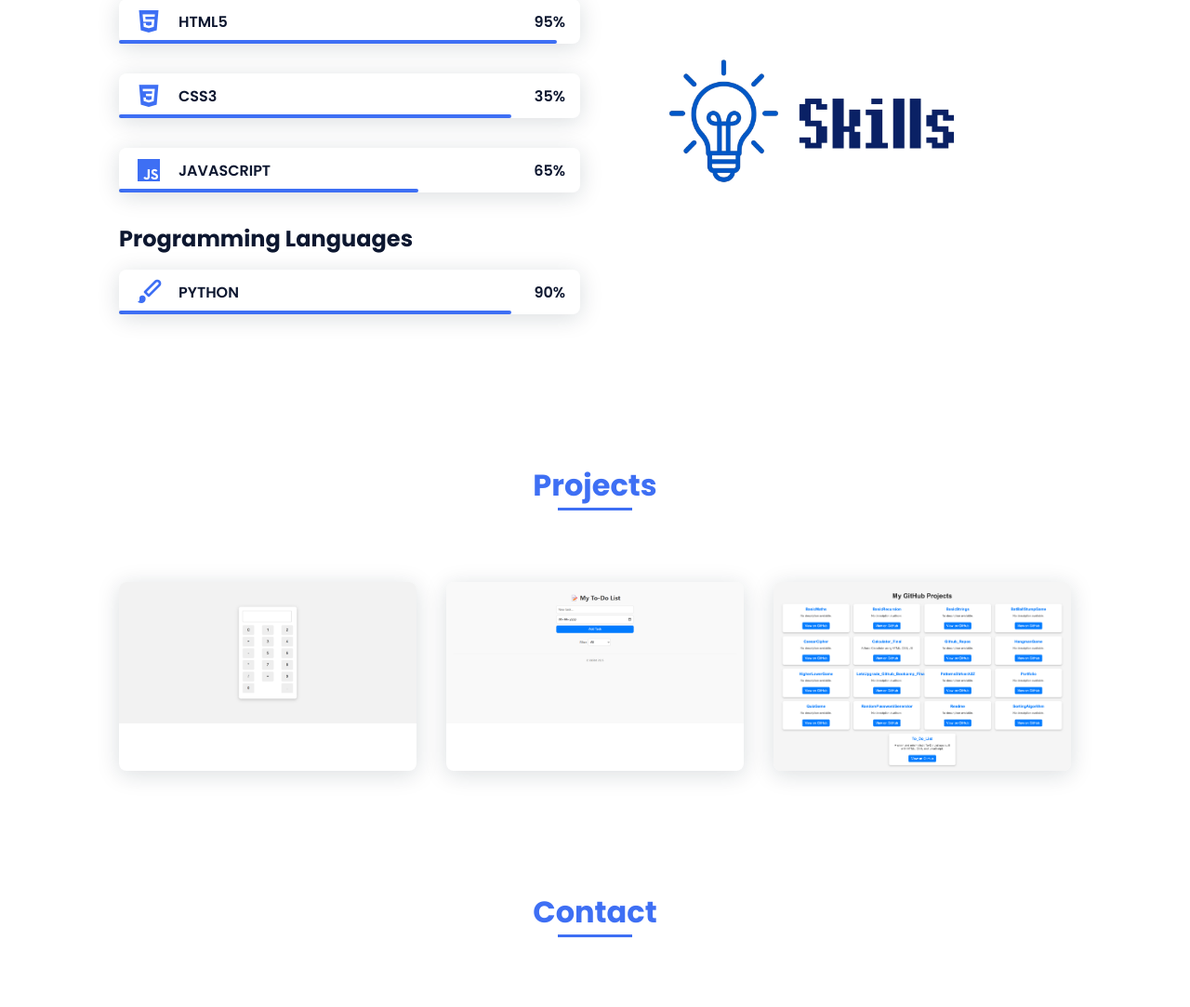
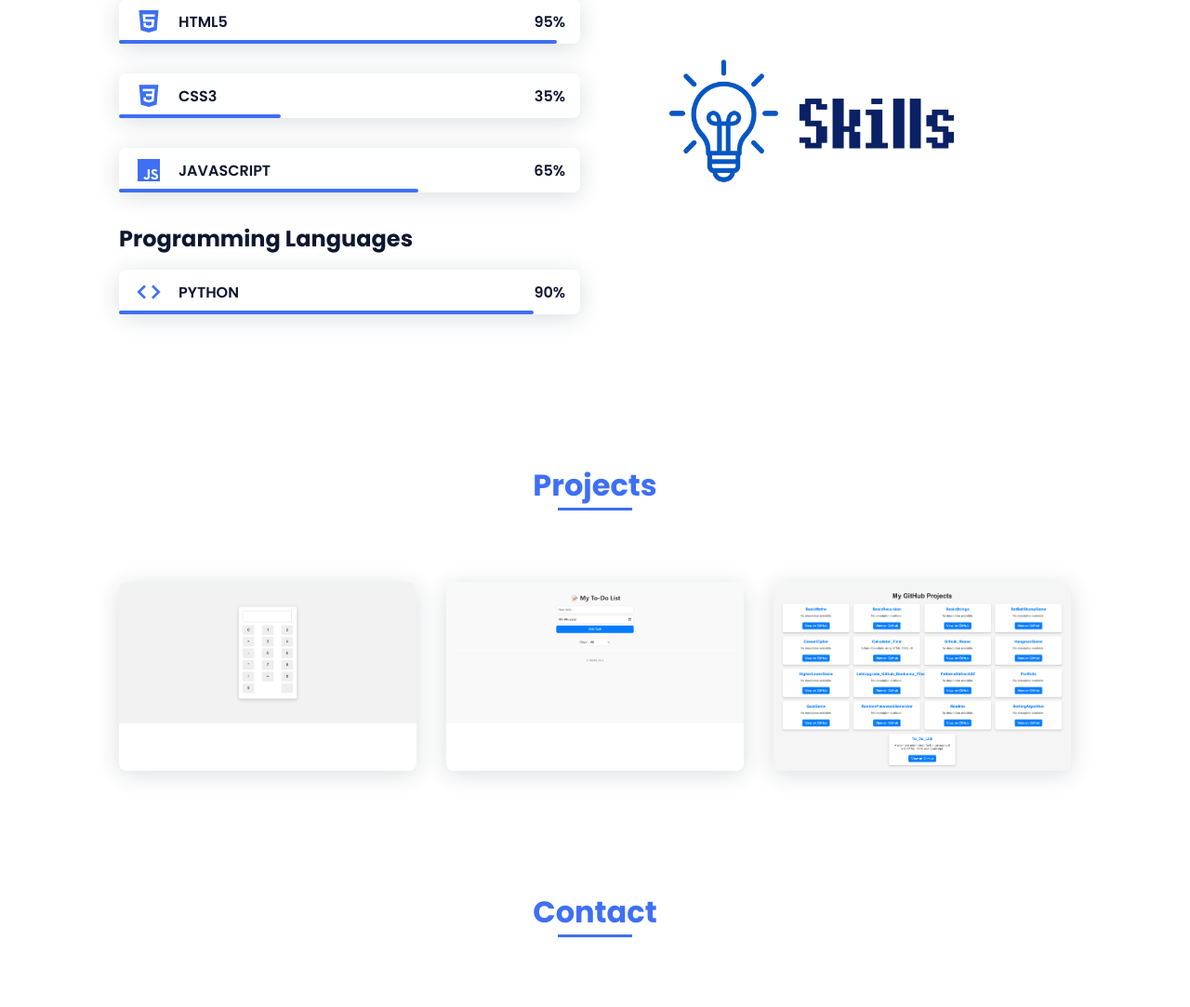
Before and after one commit to bikrampy/Portfolio, a plain HTML site: page index.html in a window 1280 px wide. Shown: the part 1536-2619 px from the top of the page at 93% size. Drawn offline with nearby package versions, Linux system fonts and the light colour scheme.

Commit message:
Fixed some Code

```diff
--- a/assets/css/styles.css
+++ b/assets/css/styles.css
@@ -294,13 +294,13 @@ img {
   width: 95%;
 }
 .skills__css {
-  width: 85%;
+  width: 35%;
 }
 .skills__js {
   width: 65%;
 }
-.skills__ux {
-  width: 85%;
+.skills__python {
+  width: 90%;
 }
 .skills__img {
   border-radius: 0.5rem;
--- a/index.html
+++ b/index.html
@@ -215,10 +215,10 @@
             <h2 class="skills__subtitle">Programming Languages</h2>
             <div class="skills__data">
               <div class="skills__names">
-                <i class="bx bxs-paint skills__icon"></i>
+                <i class="bx bx-code skills__icon"></i>
                 <span class="skills__name">PYTHON</span>
               </div>
-              <div class="skills__bar skills__ux"></div>
+              <div class="skills__bar skills__python"></div>
               <div>
                 <span class="skills__percentage">90%</span>
               </div>
```
